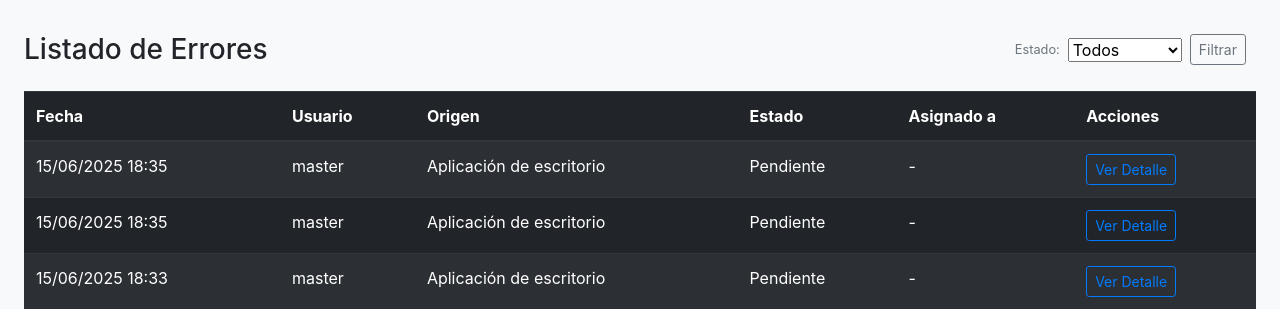
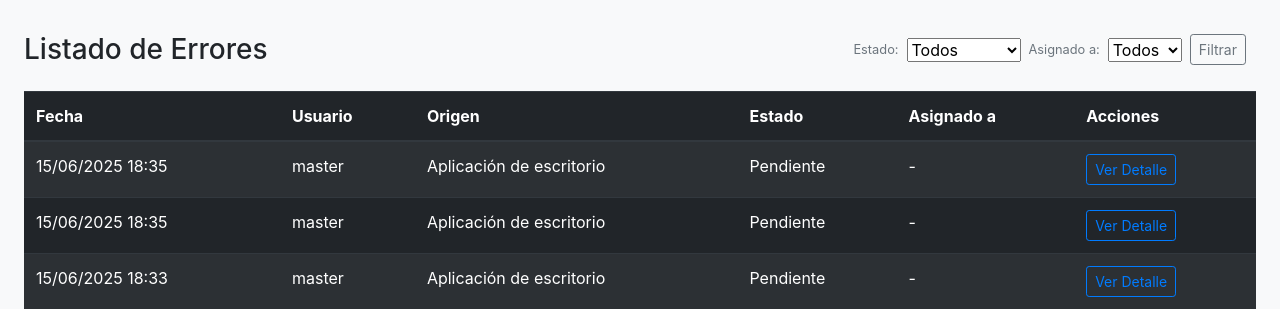
Before and after one commit to MartinPerez23/LedsUpWebServer, a Django app: page /errores/ in a window 1280 px wide. Shown: the part 102-411 px from the top of the page. Run offline with Django 3.2, Linux system fonts and the light colour scheme; a user stored in the database is signed in; data comes from the database, SQL or seed files in the repository; some libraries are stand-ins or nearby versions; some web fonts are replaced.

Commit message:
Add filter errors and change eventos Model database

```diff
--- a/web/models.py
+++ b/web/models.py
@@ -85,8 +85,8 @@ class VideosProducto(models.Model):
 
 class Evento(models.Model):
     nombre_evento = models.CharField(max_length=100)
-    fecha = models.DateTimeField('Fecha de creacion', default=timezone.now)
-    detalle = models.TextField()
+    fecha_de_evento = models.DateTimeField('Fecha de Evento', default=timezone.now)
+    pie_de_imagen = models.TextField()
 
     def __str__(self):
         return self.nombre_evento
--- a/web/templates/web/eventos.html
+++ b/web/templates/web/eventos.html
@@ -16,10 +16,10 @@
                         </a>
                         <div class="card-body">
                             <h5 class="card-title text-white">{{ card.nombre_evento }}</h5>
-                            <p class="card-text text-success">{{ card.detalle }}</p>
+                            <p class="card-text text-success">{{ card.pie_de_imagen }}</p>
                         </div>
                         <div class="card-footer">
-                            <small class="text-muted">{{ card.fecha }}</small>
+                            <small class="text-muted">{{ card.fecha_de_evento }}</small>
                         </div>
                     </div>
                 </div>
--- a/web/templates/web/lista_errores.html
+++ b/web/templates/web/lista_errores.html
@@ -25,8 +25,19 @@
                                 {% if estado_actual == value %}selected{% endif %}>{{ display }}</option>
                     {% endfor %}
                 </select>
-                <button type="submit" class="btn btn-outline-secondary btn-sm">Filtrar</button>
+
+                <label for="asignado" class="form-label mb-0 ms-3 me-2 text-muted small">Asignado a:</label>
+                <select name="asignado" id="asignado" class="form-select form-select-sm" style="width: auto;">
+                    <option value="">Todos</option>
+                    {% for id_usuario, nombre_usuario in opciones_asignado_a %}
+                        <option value="{{ id_usuario }}"
+                                {% if asignado_actual == id_usuario|stringformat:"s" %}selected{% endif %}>{{ nombre_usuario }}</option>
+                    {% endfor %}
+                </select>
+
+                <button type="submit" class="btn btn-outline-secondary btn-sm ms-3">Filtrar</button>
             </form>
+
         </div>
 
         <div class="table-responsive">
--- a/web/views.py
+++ b/web/views.py
@@ -94,8 +94,14 @@ class ErroresListView(LoginRequiredMixin, generic.ListView):
     def get_queryset(self):
         queryset = super().get_queryset()
         estado = self.request.GET.get('estado')
+        asignado = self.request.GET.get('asignado')
+
         if estado:
             queryset = queryset.filter(estado=estado)
+
+        if asignado:
+            queryset = queryset.filter(asignado_a_id=asignado)
+
         return queryset.order_by('-fecha_creacion')
 
     def get_context_data(self, **kwargs):
@@ -103,8 +109,16 @@ class ErroresListView(LoginRequiredMixin, generic.ListView):
         context['now'] = timezone.now()
         context['listado_tipos_productos'] = TipoProducto.objects.get_queryset()
         context['listado_productos'] = Producto.objects.get_queryset()
+
+        # Estados
         context['estado_actual'] = self.request.GET.get('estado', '')
         context['opciones_estado'] = Errores._meta.get_field('estado').choices
+
+        # Solo usuarios staff
+        from django.contrib.auth.models import User
+        opciones_asignado_a = [(user.id, user.username) for user in User.objects.filter(is_staff=True)]
+        context['asignado_actual'] = self.request.GET.get('asignado', '')
+        context['opciones_asignado_a'] = opciones_asignado_a
 
         return context
 
```
Also changed, not shown: web/admin.py (+4 -4 lines), db.sqlite3, web/migrations/0007_rename_detalle_evento_pie_de_imagen_and_more.py (added).
